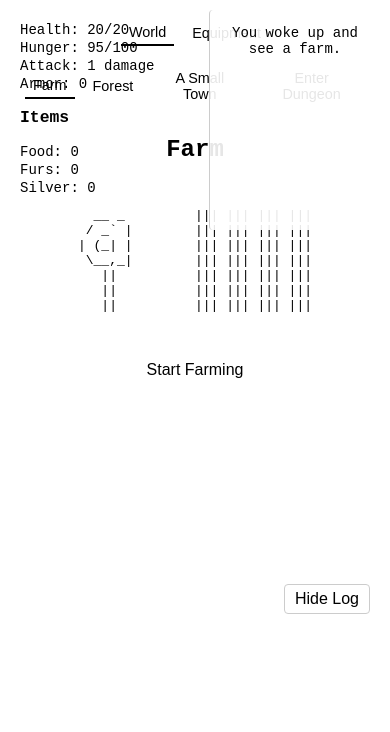
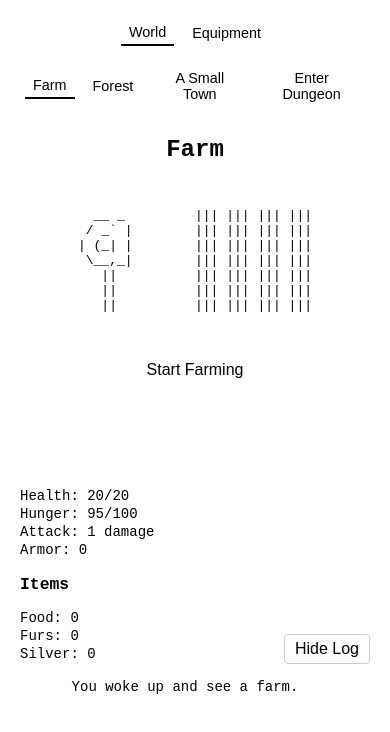
Before and after one commit to GeorgePass/incremental, a React (Create React App) app: page / in a window 390 px wide. Shown: the top 732 px of the page. Built offline with nearby package versions, Linux system fonts and the light colour scheme.

Commit message:
iterating

```diff
--- a/src/App.css
+++ b/src/App.css
@@ -72,7 +72,7 @@ p {
 /* Message log */
 .message-log {
   position: fixed;
-  right: 20px; /* Space from the right edge */
+  right: 10px; /* Move back slightly */
   top: 20px; /* Space from the top edge */
   width: 200px;
   height: calc(100vh - 40px); /* Adjust height to account for padding */
@@ -80,8 +80,8 @@ p {
   overflow-y: auto;
   font-size: 14px;
   background-color: rgba(255, 255, 255, 0.9);
-  border-left: 1px solid #ccc;
-  border-radius: 4px; /* Rounded corners */
+  border: none; /* Remove border */
+  border-radius: 0; /* Remove rounded corners */
   z-index: 1000; /* Ensure it floats above other content */
   transition: transform 0.3s ease; /* Smooth transition for collapsing */
 }
@@ -108,14 +108,17 @@ p {
 @media (max-width: 768px) {
   .message-log {
     right: 10px;
-    top: 10px;
-    width: 150px; /* Smaller width */
-    height: 200px; /* Smaller height */
+    top: auto; /* Move to the bottom */
+    bottom: 10px; /* Space from the bottom edge */
+    width: calc(100% - 20px); /* Full width with padding */
+    height: 150px; /* Fixed height for smaller screens */
+    border: none; /* Remove border */
+    border-radius: 0; /* Remove rounded corners */
   }
 
   .toggle-log-button {
     right: 10px;
-    bottom: 220px; /* Position above the message log */
+    bottom: 170px; /* Position above the message log */
   }
 }
 
@@ -123,14 +126,19 @@ p {
 @media (orientation: portrait) {
   .message-log {
     right: 10px;
-    top: 10px;
-    width: 150px; /* Smaller width */
-    height: 200px; /* Smaller height */
+    top: auto; /* Move to the bottom */
+    bottom: 10px; /* Space from the bottom edge */
+    width: calc(100% - 20px); /* Full width with padding */
+    height: 150px; /* Fixed height for smaller screens */
+    border: none; /* Remove border */
+    border-radius: 0; /* Remove rounded corners */
+    z-index: -1; /* Render beneath everything else */
   }
 
   .toggle-log-button {
     right: 10px;
-    bottom: 220px; /* Position above the message log */
+    bottom: 170px; /* Position above the message log */
+    z-index: 1000; /* Ensure it floats above other content */
   }
 }
 
@@ -255,12 +263,12 @@ p {
 
 /* PlayerStats section */
 .player-stats {
-  position: fixed; /* Use fixed positioning */
-  top: 20px; /* Space from the top edge */
+  position: absolute; /* Use absolute positioning for PC screens */
+  top: 60px; /* Move down slightly */
   left: 20px; /* Space from the left edge */
   background-color: rgba(255, 255, 255, 0.9);
   padding: 10px;
-  z-index: -1; /* Render beneath everything else */
+  z-index: 1000; /* Ensure it floats above other content */
   font-size: 14px;
   text-align: left;
 }
@@ -305,9 +313,10 @@ p {
 /* Responsive adjustments for smaller screens */
 @media (max-width: 768px) {
   .player-stats {
-    position: fixed; /* Keep stats visible even when scrolling */
-    top: 10px;
-    left: 10px;
+    position: fixed; /* Use fixed positioning for smaller screens */
+    top: auto; /* Move to the bottom */
+    bottom: 170px; /* Space from the bottom edge */
+    left: 10px; /* Space from the left edge */
     width: auto;
     margin-bottom: 0;
     background-color: rgba(255, 255, 255, 0.9);
@@ -317,14 +326,19 @@ p {
 
   .message-log {
     right: 10px;
-    top: 10px;
-    width: 150px;
-    height: 200px;
+    top: auto; /* Move to the bottom */
+    bottom: 10px; /* Space from the bottom edge */
+    width: calc(100% - 20px); /* Full width with padding */
+    height: 150px; /* Fixed height for smaller screens */
+    border: none; /* Remove border */
+    border-radius: 0; /* Remove rounded corners */
+    z-index: -1; /* Render beneath everything else */
   }
 
   .toggle-log-button {
     right: 10px;
-    bottom: 220px; /* Position above the message log */
+    bottom: 170px; /* Position above the message log */
+    z-index: 1000; /* Ensure it floats above other content */
   }
 
   .tabs button,
```
